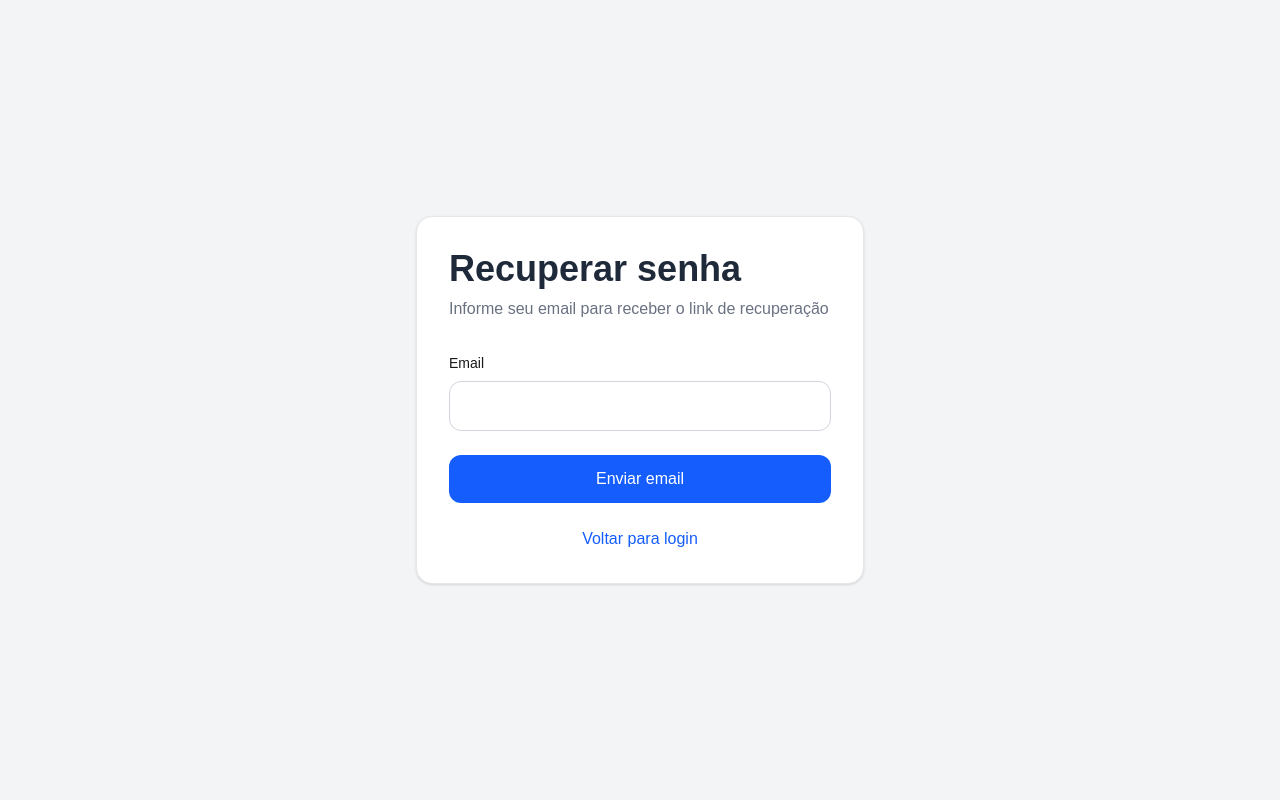
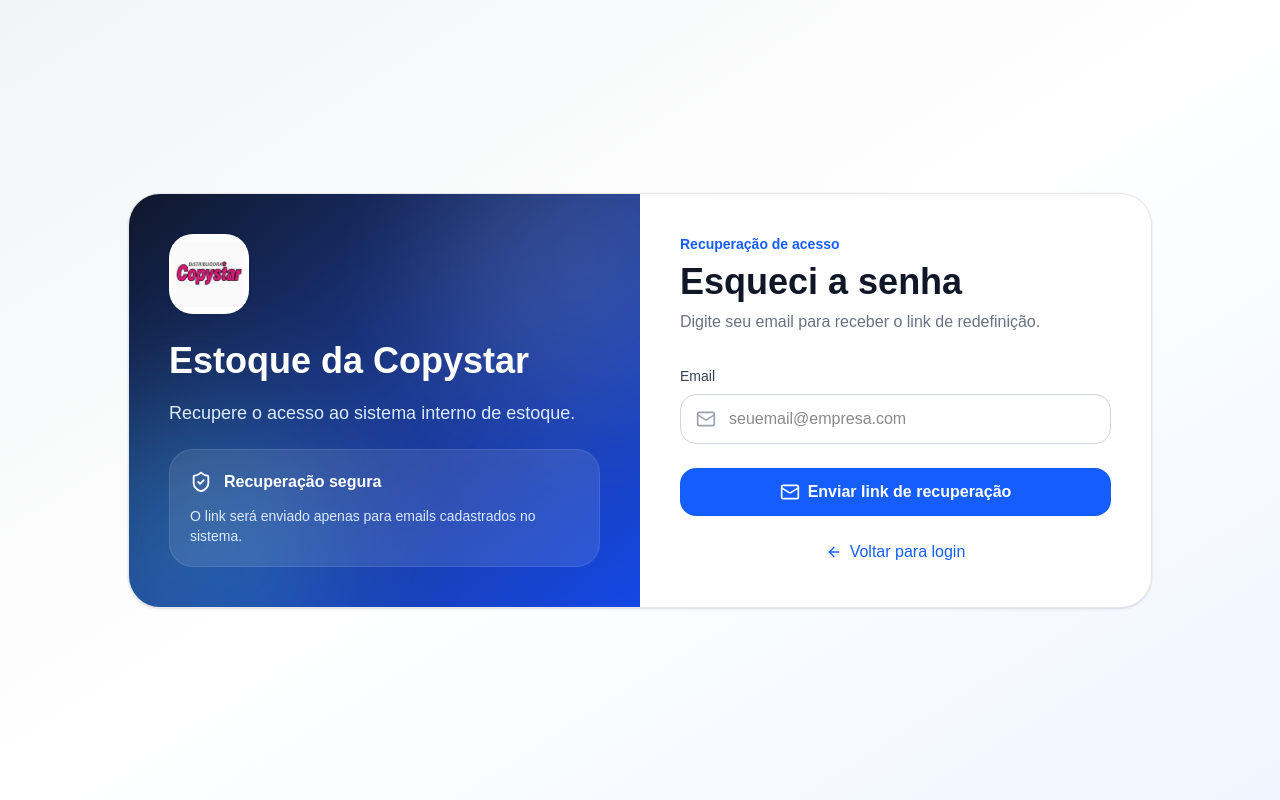
Before and after one commit to DavidF2306/controle-estoque, a Next.js app: page /recuperar-senha in a window 1280 px wide. Built offline with nearby package versions, Linux system fonts and the light colour scheme; no server answers.

Commit message:
Melhora pagina de recuperacao de senha

```diff
--- a/app/recuperar-senha/page.tsx
+++ b/app/recuperar-senha/page.tsx
@@ -1,8 +1,14 @@
 "use client";
 
+import Image from "next/image";
 import { useState } from "react";
 import { supabase } from "@/lib/supabase";
 import Link from "next/link";
+import {
+  Mail,
+  ArrowLeft,
+  ShieldCheck,
+} from "lucide-react";
 
 export default function RecuperarSenha() {
   const [email, setEmail] = useState("");
@@ -14,105 +20,142 @@
     setLoading(true);
 
     const { error } =
-      await supabase.auth.resetPasswordForEmail(email, {
+      await supabase.auth.resetPasswordForEmail(
+        email.trim().toLowerCase(),
+        {
           redirectTo:
             "https://controle-estoque-three-olive.vercel.app/atualizar-senha",
-      });
+        }
+      );
 
     setLoading(false);
 
     if (error) {
-      alert("Erro: " + error.message);
+      alert("Erro ao enviar recuperação: " + error.message);
       return;
     }
 
-    alert("Email de recuperação enviado! Verifique sua caixa de entrada.");
+    alert(
+      "Enviamos um link para redefinir sua senha. Verifique seu email."
+    );
+
+    setEmail("");
   }
 
   return (
-    <div className="min-h-screen bg-gray-100 flex items-center justify-center p-4">
+    <div className="min-h-screen bg-gradient-to-br from-gray-100 via-white to-blue-50 flex items-center justify-center p-4">
+
+      <div className="w-full max-w-5xl grid grid-cols-1 lg:grid-cols-2 bg-white border border-gray-200 rounded-[2rem] shadow-sm overflow-hidden">
+
+        <div className="hidden lg:flex relative bg-gradient-to-br from-slate-900 via-blue-900 to-blue-700 text-white p-10 flex-col justify-between overflow-hidden">
+          <div className="absolute -top-20 -right-20 w-72 h-72 bg-white/10 rounded-full blur-3xl" />
+          <div className="absolute -bottom-20 -left-20 w-72 h-72 bg-cyan-300/20 rounded-full blur-3xl" />
+
+          <div className="relative">
+            <div className="w-20 h-20 rounded-3xl bg-white flex items-center justify-center overflow-hidden shadow-sm mb-6">
+              <Image
+                src="/logo.png"
+                alt="Logo Copystar"
+                width={74}
+                height={74}
+                className="object-contain"
+                priority
+              />
+            </div>
+
+            <h1 className="text-4xl font-extrabold leading-tight">
+              Estoque da Copystar
+            </h1>
+
+            <p className="text-blue-100 mt-4 text-lg">
+              Recupere o acesso ao sistema interno de estoque.
+            </p>
+          </div>
+
+          <div className="relative bg-white/10 border border-white/10 rounded-3xl p-5">
+            <div className="flex items-center gap-3 mb-3">
+              <ShieldCheck size={22} />
+              <p className="font-bold">Recuperação segura</p>
+            </div>
+
+            <p className="text-sm text-blue-100">
+              O link será enviado apenas para emails cadastrados no sistema.
+            </p>
+          </div>
+        </div>
 
         <form
           onSubmit={recuperarSenha}
-        className="
-          w-full
-          max-w-md
-          bg-white
-          p-6 md:p-8
-          rounded-2xl
-          shadow-sm
-          border border-gray-200
-        "
+          className="w-full p-6 md:p-10"
         >
+          <div className="mb-8 text-center lg:text-left">
 
-        <div className="mb-8">
+            <div className="mx-auto lg:mx-0 mb-4 w-24 h-24 rounded-3xl bg-gray-50 border border-gray-200 shadow-sm flex items-center justify-center overflow-hidden lg:hidden">
+              <Image
+                src="/logo.png"
+                alt="Logo Copystar"
+                width={86}
+                height={86}
+                className="object-contain"
+                priority
+              />
+            </div>
 
-          <h1 className="text-3xl md:text-4xl font-bold text-gray-800">
-            Recuperar senha
-          </h1>
+            <p className="text-sm font-bold text-blue-600 mb-2">
+              Recuperação de acesso
+            </p>
+
+            <h2 className="text-3xl md:text-4xl font-extrabold text-gray-900">
+              Esqueci a senha
+            </h2>
 
             <p className="text-gray-500 mt-2">
-            Informe seu email para receber o link de recuperação
+              Digite seu email para receber o link de redefinição.
             </p>
-
           </div>
 
           <div>
-
-          <label className="block text-sm font-medium mb-2">
+            <label className="block text-sm font-medium mb-2 text-gray-700">
               Email
             </label>
+
+            <div className="relative">
+              <Mail
+                size={20}
+                className="absolute left-4 top-1/2 -translate-y-1/2 text-gray-400"
+              />
 
               <input
                 type="email"
                 value={email}
-            onChange={(e) =>
-              setEmail(e.target.value)
-            }
-            className="
-              w-full
-              border border-gray-300
-              rounded-xl
-              px-4 py-3
-              outline-none
-              focus:ring-2
-              focus:ring-blue-500
-            "
+                onChange={(e) => setEmail(e.target.value)}
+                placeholder="seuemail@empresa.com"
+                className="w-full border border-gray-300 rounded-2xl pl-12 pr-4 py-3 outline-none focus:ring-2 focus:ring-blue-500"
                 required
               />
-
+            </div>
           </div>
 
           <button
             disabled={loading}
-          className="
-            w-full
-            mt-6
-            bg-blue-600
-            text-white
-            py-3
-            rounded-xl
-            font-medium
-            hover:bg-blue-700
-            transition
-          "
+            className="w-full mt-6 bg-blue-600 hover:bg-blue-700 text-white py-3 rounded-2xl font-bold transition disabled:opacity-70 flex items-center justify-center gap-2"
           >
-          {loading ? "Enviando..." : "Enviar email"}
+            <Mail size={20} />
+            {loading ? "Enviando..." : "Enviar link de recuperação"}
           </button>
 
           <div className="mt-6 text-center">
-
             <Link
               href="/login"
-            className="text-blue-600 hover:underline"
+              className="text-blue-600 hover:underline font-medium inline-flex items-center gap-2"
             >
+              <ArrowLeft size={16} />
               Voltar para login
             </Link>
-
           </div>
-
         </form>
 
       </div>
+    </div>
   );
 }
```
Lines whose indentation alone changed are shown as unchanged.
